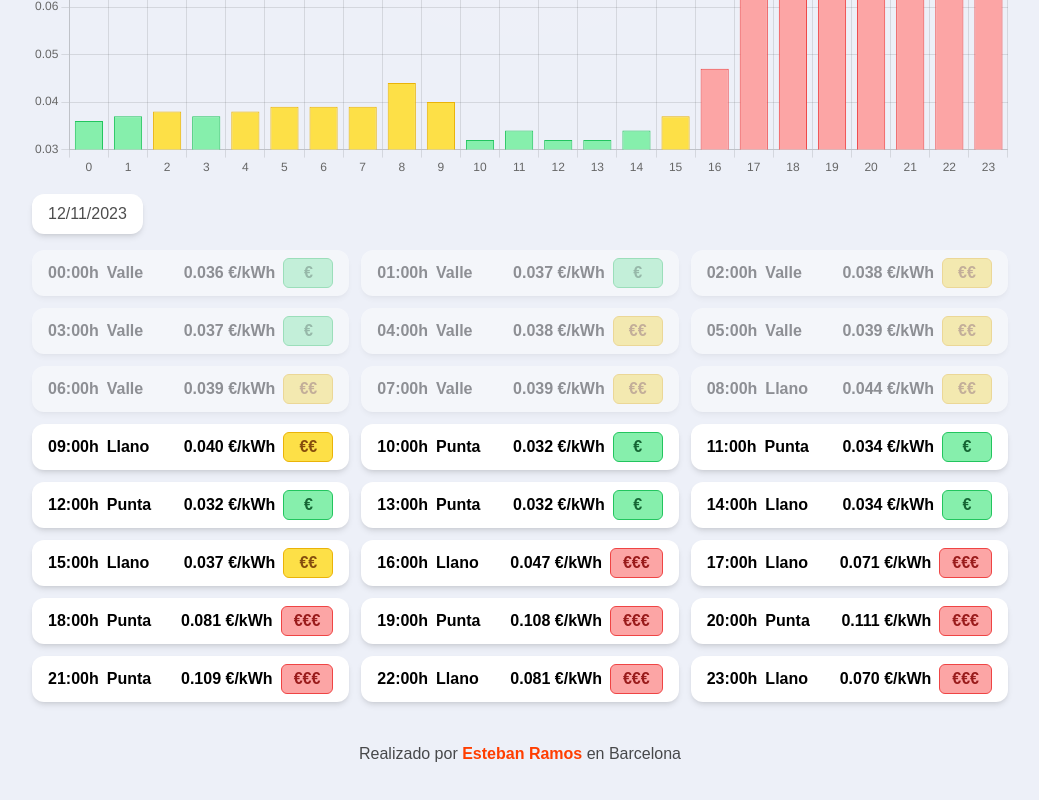
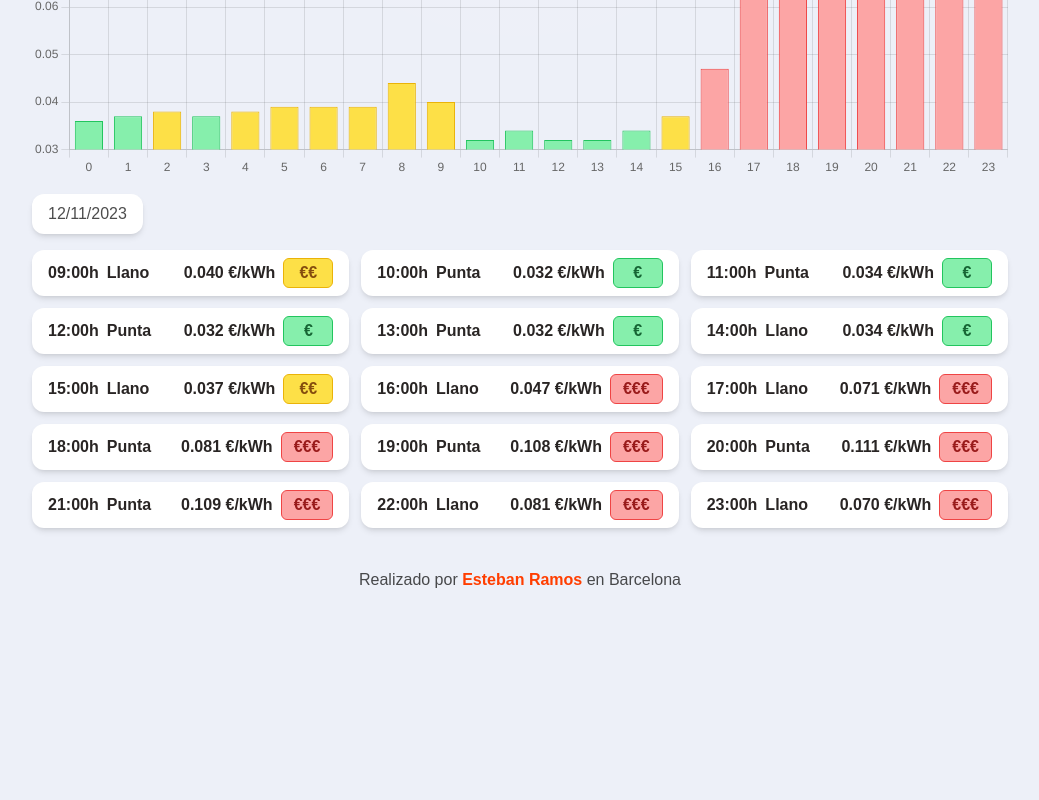
Before and after one commit to Swarleys/ahorrar-electricidad, a SvelteKit app: page / in a window 1280 px wide. Shown: the part 542-1342 px from the top of the page, without its empty margins (120-1159 px from the left). After the commit the page ends 1174 px from the top, so only its background shows below. Built offline with nearby package versions, Linux system fonts and the light colour scheme.

Commit message:
Upgrading to Svelte 5, adding  instead of export let and removing transitions for the moment

```diff
--- a/jsconfig.json
+++ b/jsconfig.json
@@ -1,5 +1,4 @@
 {
-	"extends": "./.svelte-kit/tsconfig.json",
 	"compilerOptions": {
 		"baseUrl": ".",
 		"paths": {
--- a/src/lib/cardHour/CardHour.svelte
+++ b/src/lib/cardHour/CardHour.svelte
@@ -1,13 +1,12 @@
+
 <script>
-	export let hour, formattedHour, zone, price, expensive, color;
-	export let userHour = 0;
-
-	const setCardHourColor = color => `bg${color}`;
+	let { hour, formattedHour, zone, price, expensive, color, userHour = 0 } = $props();
+	const setCardHourColor = (color) => `bg${color}`;
 </script>
 
 <div
 	class:hourPassed={userHour > hour}
-	class="px-4 py-2 max-w-s bg-white rounded-xl shadow-md overflow-hidden flex flex-row items-center justify-center flex-grow"
+	class="px-4 py-2 max-w-s bg-white rounded-xl shadow-md overflow-hidden flex flex-row items-center justify-center flex-grow text-stone-800"
 >
 	<div class="flex flex-row flex-1 pr-2">
 		<span class="text-s leading-5 font-semibold">{formattedHour}h </span>
--- a/src/lib/promotedData/PromotedData.svelte
+++ b/src/lib/promotedData/PromotedData.svelte
@@ -1,5 +1,6 @@
+<svelte:options runes={true} />
 <script>
-	export let color, price, hour, text;
+	const { color = '', price = '', hour = '', text = '' } = $props();
 	const setCardHourColor = (color) => `bg${color}`;
 </script>
 
--- a/src/routes/+page.js
+++ b/src/routes/+page.js
@@ -1,4 +1,3 @@
-export const prerender = true;
 import todayData from '$data/cleaned-price.json';
 import tomorrowData from '$data/cleaned-price-tomorrow.json';
 
--- a/src/routes/+page.svelte
+++ b/src/routes/+page.svelte
@@ -1,5 +1,7 @@
+<svelte:options runes={true} />
+
 <script>
-	export let data;
+	const { data } = $props();
 	let todayData = data.todayData;
 	let tomorrowData = data.tomorrowData;
 
@@ -7,7 +9,6 @@
 	import CardHour from '$lib/cardHour/CardHour.svelte';
 	import PromotedData from '$lib/promotedData/PromotedData.svelte';
 	import Chart from '$lib/chart/Chart.svelte';
-	import { fly, fade } from 'svelte/transition';
 
 	const tomorrowVisible = 1225;
 	let userHour = new Date().getHours();
@@ -31,8 +32,12 @@
 	} = nextCheapestHour;
 	let showTomorrow;
 	let showPastHours;
-	let removingHours = browser ? todayData.slice(userHour): todayData;
-	$: innerWidth = 0;
+	let removingHours = browser ? todayData.slice(userHour) : todayData;
+	let innerWidth = 0;
+	$effect(() => {
+		innerWidth = innerWidth;
+		console.log(innerWidth);
+	});
 </script>
 
 <svelte:head>
@@ -57,7 +62,7 @@
 			<PromotedData {color} {price} hour={userTime} text="¡Aprovecha!" />
 		{/if}
 	</section>
-	<Chart/>
+	<Chart />
 
 	{#if browser && userTotalMinutes > tomorrowVisible && userHour < 24}
 		<label class="flex items-baseline gap-2 mt-2">
@@ -66,7 +71,7 @@
 		</label>
 		{#if showTomorrow}
 			<p class="px-4 py-2 bg-white rounded-xl shadow-md w-fit my-4">{tomorrowData[0].day}</p>
-			<div transition:fly="{{ y: 200, duration: 500 }}" class="grid gap-3 sm:grid-cols-2 lg:grid-cols-3 mb-4">
+			<div class="grid gap-3 sm:grid-cols-2 lg:grid-cols-3 mb-4">
 				{#each tomorrowData as { hour, formattedHour, price, zone, expensive, color }, i (hour)}
 					<CardHour {hour} {formattedHour} {price} {zone} {expensive} {color} />
 				{/each}
@@ -79,15 +84,15 @@
 	</label>
 	<p class="px-4 py-2 bg-white rounded-xl shadow-md w-fit my-4">{todayData[0].day}</p>
 	{#if innerWidth < 639 && !showPastHours}
-		<div  out:fade="{{ duration: 200}}" in:fly="{{y: 300, duration: 700, delay: 300}}"  class="grid gap-3 sm:grid-cols-2 lg:grid-cols-3">
+		<div class="grid gap-3 sm:grid-cols-2 lg:grid-cols-3">
 			{#each removingHours as { hour, formattedHour, price, zone, expensive, color }, i (hour)}
-				<CardHour {hour} {formattedHour} {price} {zone} {expensive} {color} {userHour}/>
+				<CardHour {hour} {formattedHour} {price} {zone} {expensive} {color} {userHour} />
 			{/each}
 		</div>
 	{:else}
-		<div transition:fly="{{ y: -300, duration: 700 }}" class="grid gap-3 sm:grid-cols-2 lg:grid-cols-3">
+		<div class="grid gap-3 sm:grid-cols-2 lg:grid-cols-3">
 			{#each todayData as { hour, formattedHour, price, zone, expensive, color }, i (hour)}
-				<CardHour {hour} {formattedHour} {price} {zone} {expensive} {color} {userHour}/>
+				<CardHour {hour} {formattedHour} {price} {zone} {expensive} {color} {userHour} />
 			{/each}
 		</div>
 	{/if}
--- a/src/routes/recargo-equivalencia/+page.svelte
+++ b/src/routes/recargo-equivalencia/+page.svelte
@@ -1,6 +1,7 @@
+<svelte:options runes={true} />
 <script>
 	let priceWithVat = 0;
-	$: priceWithExtraVat = (priceWithVat / 1.21) * 1.262;
+	const priceWithExtraVat = $derived((priceWithVat / 1.21) * 1.262);
 </script>
 
 <section class="m-6 mt-3 sm:m-auto md:min-w-[700px] lg:min-w-[976px]">
--- a/svelte.config.js
+++ b/svelte.config.js
@@ -6,7 +6,6 @@
 	kit: {
 		adapter: adapter()
 	},
-
 	preprocess: [
 		preprocess({
 			postcss: true
```
Also changed, not shown: package.json (+11 -11 lines), 1 other file (tests, documents, lock files or other folders).
